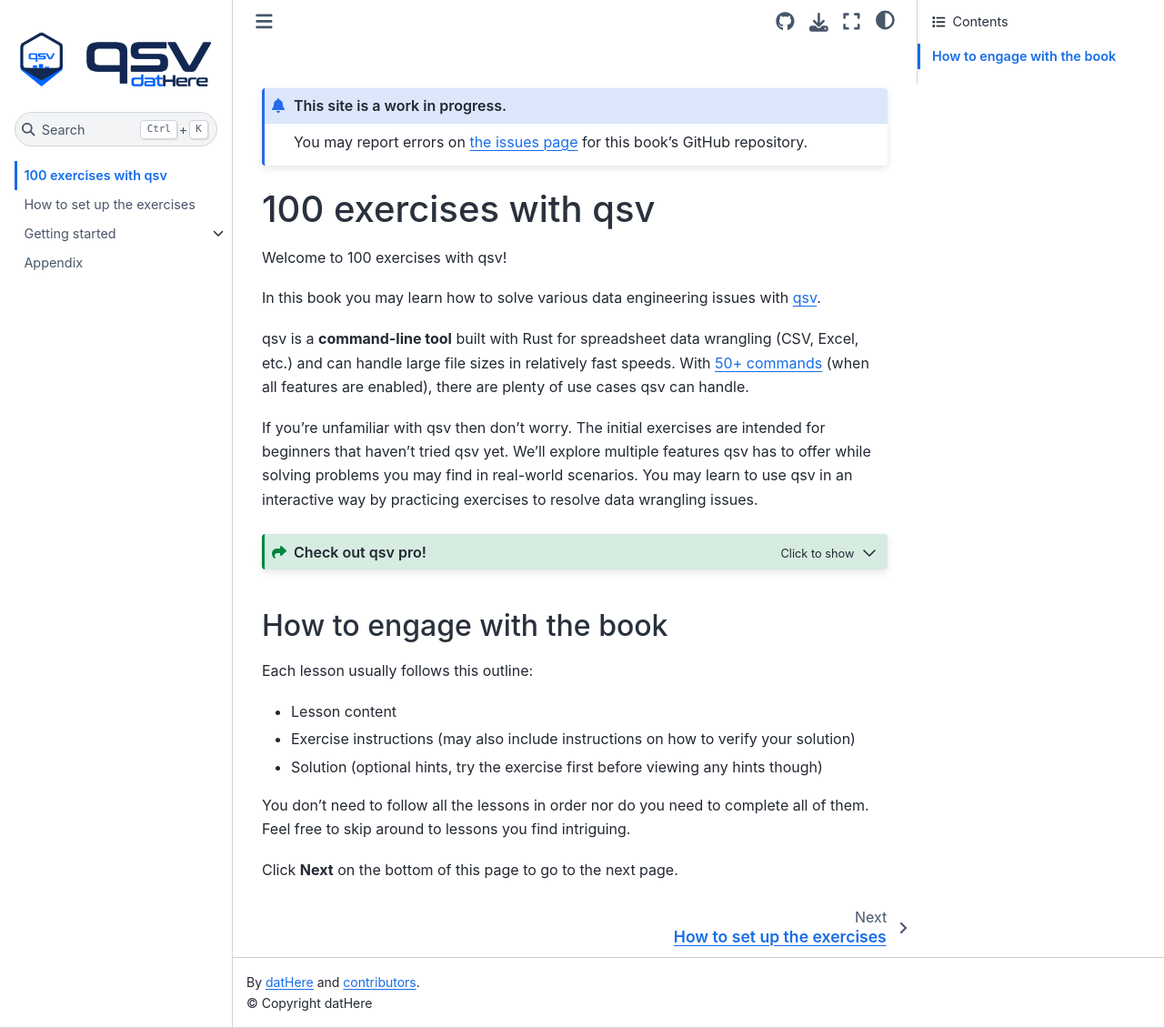
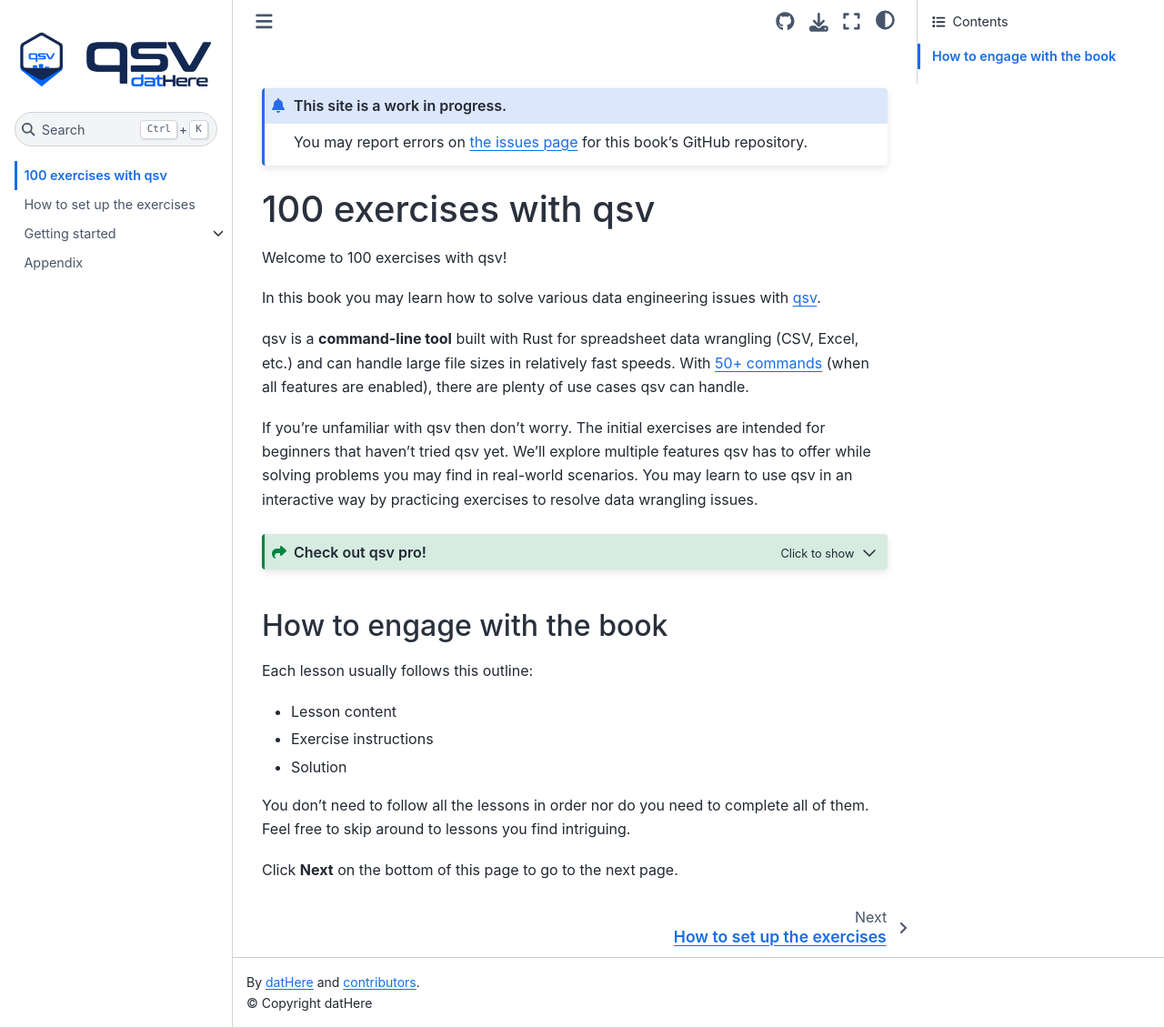
Before and after one commit to dathere/100.dathere.com, a Jupyter Book: the page built from index.md, in a window 1280 px wide and 1130 px high. Shown: the whole window at 91% size. Built offline with Jupyter Book 1.0.4 settings and Sphinx 7.4.7 and the Sphinx Book theme 1.1.4, drawn with Linux system fonts in a browser that asks for light colours.

```diff
--- a/_toc.yml
+++ b/_toc.yml
@@ -10,5 +10,5 @@
       title: Getting started
       sections:
           - file: lessons/0/notes
-            title: Exploring qsv help messages and syntax
+            title: "Lesson 0: Exploring qsv help messages and syntax"
     - file: appendix
--- a/index.md
+++ b/index.md
@@ -27,8 +27,8 @@
 Each lesson usually follows this outline:
 
 -   Lesson content
--   Exercise instructions (may also include instructions on how to verify your solution)
--   Solution (optional hints, try the exercise first before viewing any hints though)
+-   Exercise instructions
+-   Solution
 
 You don't need to follow all the lessons in order nor do you need to complete all of them. Feel free to skip around to lessons you find intriguing.
 
```
Also changed, not shown: exercises-setup.md (+19 -4 lines), getting-started.md (+1 -1 lines), lessons/0/notes.md (+4 -2 lines), 1 other file.
